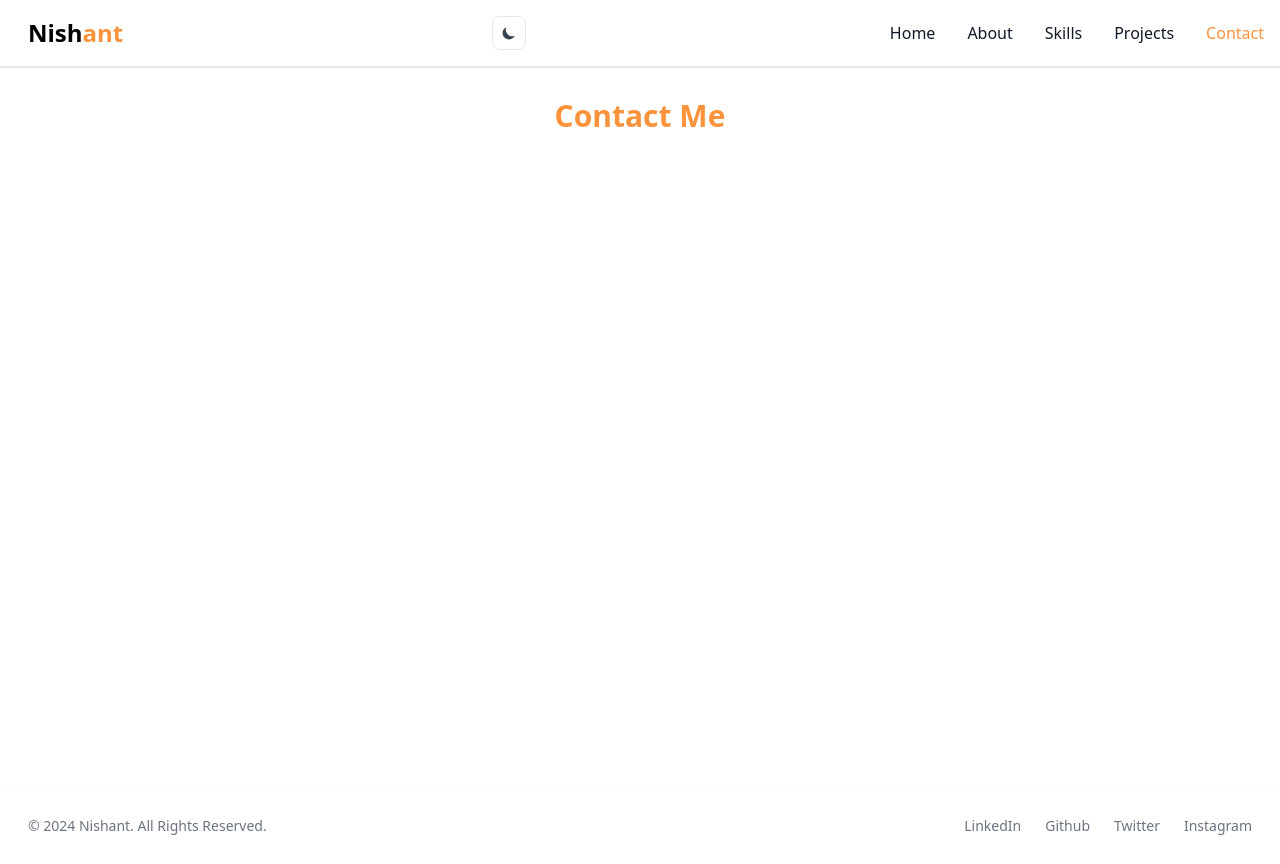
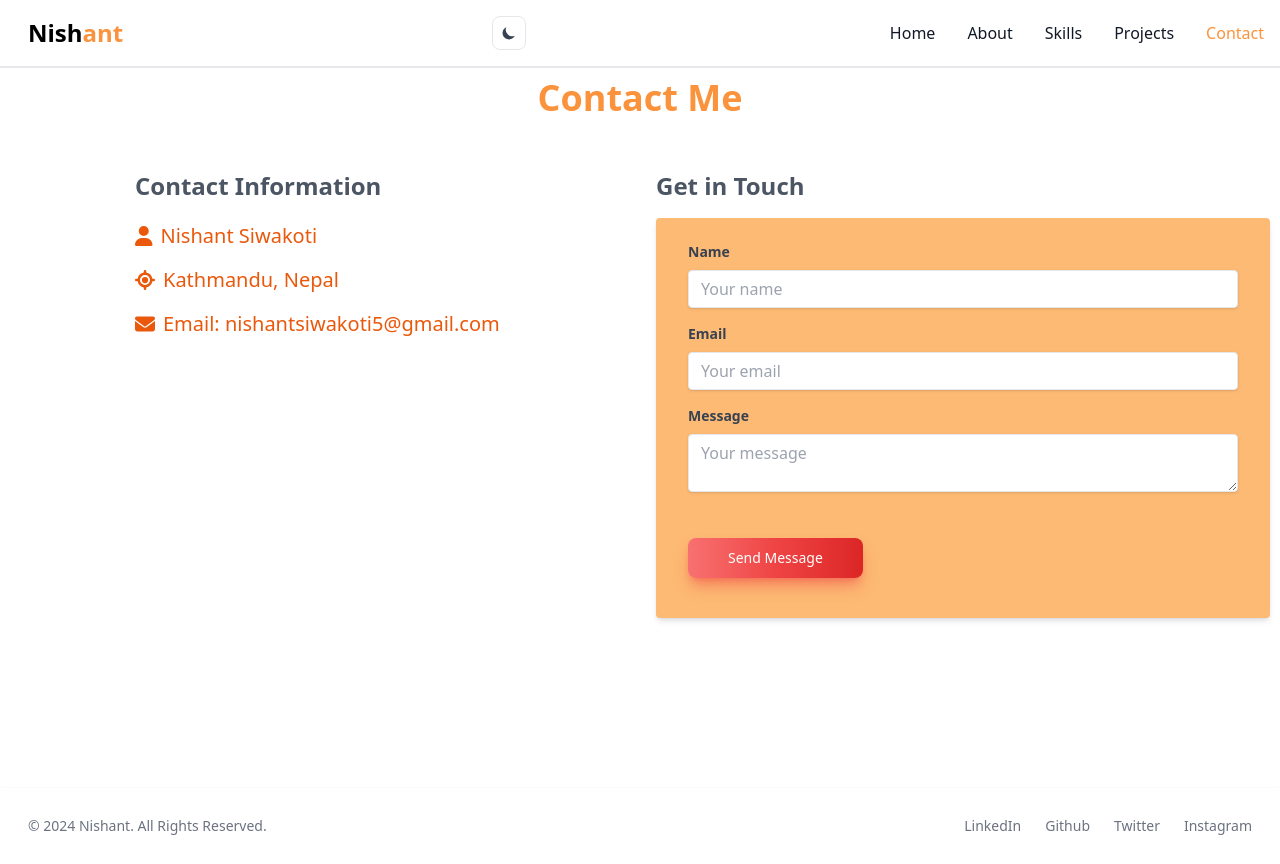
Before and after one commit to NishantSiwakoti/ReactPortfolio, a React (Vite) app: page /contact in a window 1280 px wide. Built offline with nearby package versions, Linux system fonts and the light colour scheme.

Commit message:
contact section completed

```diff
--- a/package.json
+++ b/package.json
@@ -10,8 +10,14 @@
     "preview": "vite preview"
   },
   "dependencies": {
+    "@fortawesome/fontawesome-svg-core": "^6.5.2",
+    "@fortawesome/free-brands-svg-icons": "^6.5.2",
+    "@fortawesome/free-regular-svg-icons": "^6.5.2",
+    "@fortawesome/free-solid-svg-icons": "^6.5.2",
+    "@fortawesome/react-fontawesome": "^0.2.0",
     "react": "^18.2.0",
     "react-dom": "^18.2.0",
+    "react-responsive-carousel": "^3.2.23",
     "react-router-dom": "^6.22.3",
     "react-type-animation": "^3.2.0"
   },
--- a/src/Pages/Contact.jsx
+++ b/src/Pages/Contact.jsx
@@ -1,11 +1,123 @@
-import React from "react";
+import React, { useState } from "react";
+import Button from "../Components/Button";
+import { FontAwesomeIcon } from "@fortawesome/react-fontawesome";
+import {
+  faEnvelope,
+  faUser,
+  faLocation,
+} from "@fortawesome/free-solid-svg-icons";
 
 const Contact = () => {
+  const [formData, setFormData] = useState({
+    name: "",
+    email: "",
+    message: "",
+  });
+
+  const handleChange = (e) => {
+    setFormData({ ...formData, [e.target.name]: e.target.value });
+  };
+
+  const handleSubmit = (e) => {
+    e.preventDefault();
+    // Handle form submission here
+    console.log(formData);
+  };
+
   return (
     <section>
-      <h1 className="text-3xl font-bold text-orange-400 text-center p-5">
+      <h1 className="text-orange-400 font-bold text-3xl md:text-4xl text-center mb-5">
         Contact Me
       </h1>
+      <div className="flex flex-wrap justify-between pt-8">
+        {/* Contact Info */}
+        <div></div>
+        <div className="w-full md:w-1/3 pr-4 ml-10">
+          <h2 className="text-2xl font-bold mb-5 text-gray-600 dark:text-white">
+            Contact Information
+          </h2>
+          <p className="mb-4 text-md md:text-xl text-orange-600 dark:text-white">
+            <FontAwesomeIcon icon={faUser} className="mr-2" />
+            Nishant Siwakoti
+          </p>
+          <p className="mb-4 text-md md:text-xl text-orange-600 dark:text-white">
+            <FontAwesomeIcon icon={faLocation} className="mr-2" />
+            Kathmandu, Nepal
+          </p>
+
+          <p className="mb-4 text-md md:text-xl text-orange-600 dark:text-white">
+            <FontAwesomeIcon icon={faEnvelope} className="mr-2" />
+            Email: nishantsiwakoti5@gmail.com
+          </p>
+        </div>
+        {/* Contact Form */}
+        <div className="w-full md:w-1/2 md:pl-4">
+          <h1 className="text-2xl mb-4 dark:text-white font-bold text-gray-600">
+            Get in Touch
+          </h1>
+          <form
+            onSubmit={handleSubmit}
+            className="bg-orange-300 shadow-md rounded px-8 pt-6 pb-8 mb-4"
+          >
+            <div className="mb-4">
+              <label
+                className="block text-gray-700 text-sm font-bold mb-2"
+                htmlFor="name"
+              >
+                Name
+              </label>
+              <input
+                className="shadow appearance-none border rounded w-full py-2 px-3 text-gray-700 leading-tight focus:outline-none focus:shadow-outline"
+                id="name"
+                type="text"
+                placeholder="Your name"
+                name="name"
+                value={formData.name}
+                onChange={handleChange}
+                required
+              />
+            </div>
+            <div className="mb-4">
+              <label
+                className="block text-gray-700 text-sm font-bold mb-2"
+                htmlFor="email"
+              >
+                Email
+              </label>
+              <input
+                className="shadow appearance-none border rounded w-full py-2 px-3 text-gray-700 leading-tight focus:outline-none focus:shadow-outline"
+                id="email"
+                type="email"
+                placeholder="Your email"
+                name="email"
+                value={formData.email}
+                onChange={handleChange}
+                required
+              />
+            </div>
+            <div className="">
+              <label
+                className="block text-gray-700 text-sm font-bold mb-2"
+                htmlFor="message"
+              >
+                Message
+              </label>
+              <textarea
+                className="shadow appearance-none border rounded w-full py-2 px-3 text-gray-700 leading-tight focus:outline-none focus:shadow-outline"
+                id="message"
+                placeholder="Your message"
+                name="message"
+                value={formData.message}
+                onChange={handleChange}
+                required
+              />
+            </div>
+            <div className="flex items-center justify-between">
+              <Button name="Send Message" />
+            </div>
+          </form>
+        </div>
+      </div>
     </section>
   );
 };
--- a/src/Pages/Home.jsx
+++ b/src/Pages/Home.jsx
@@ -7,6 +7,7 @@ import react from "../assets/images/react.png";
 import html from "../assets/images/h.png";
 import tailwind from "../assets/images/20.png";
 import php from "../assets/images/php.png";
+import { NavLink } from "react-router-dom";
 
 const Home = () => {
   return (
@@ -53,7 +54,7 @@ const Home = () => {
         </div>
       </section>
       {/* About me Section*/}
-      <section className="min-h-[70vh]">
+      <section className="min-h-[60vh]">
         <h2 className="font-bold text-2xl md:text-4xl text-orange-400 text-center pt-2">
           About Me
         </h2>
@@ -91,7 +92,7 @@ const Home = () => {
       </section>
       {/* Skills Section */}
       <section className="min-h-[70vh]">
-        <h1 className="text-orange-400 md:text-4xl font-bold text-center mb-8">
+        <h1 className="text-orange-400 md:text-4xl text-3xl font-bold text-center mb-8">
           Skills
         </h1>
         <div className="flex justify-center items-center flex-wrap">
@@ -101,7 +102,9 @@ const Home = () => {
           <Card img={php} title="PHP" />
         </div>
         <div className="flex justify-center">
-          <Button name="See More" />
+          <NavLink to="/skills">
+            <Button name="See More" />
+          </NavLink>
         </div>
       </section>
     </>
```
Also changed, not shown: 1 other file (tests, documents, lock files or other folders).
